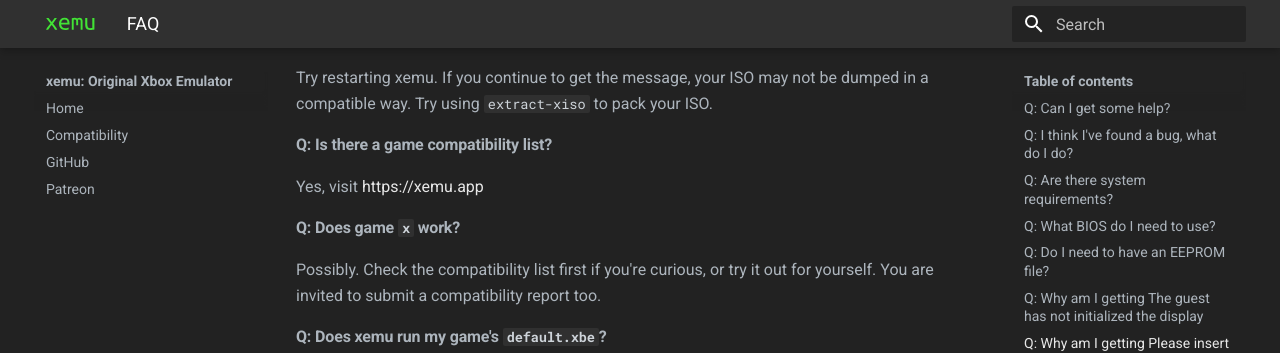
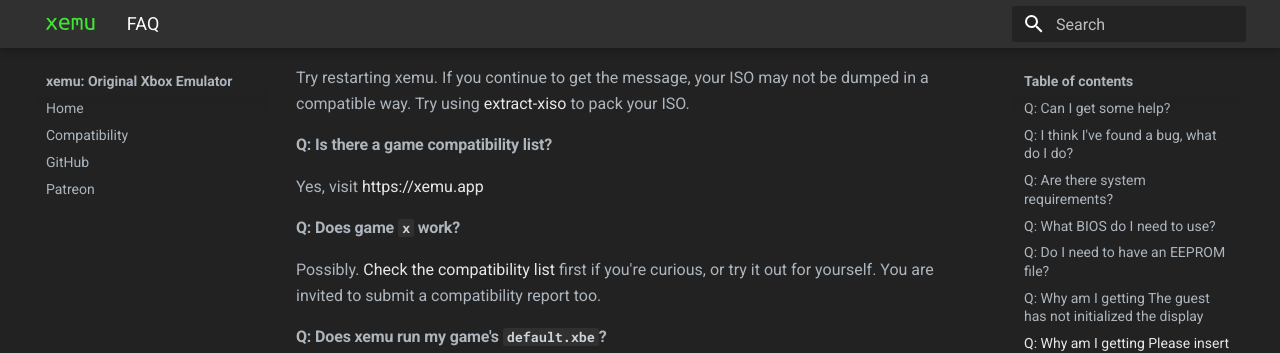
Before and after one commit to xemu-project/xemu-website, an MkDocs documentation site: the page built from docs/docs/faq.md, in a window 1280 px wide and 900 px high, scrolled down 822 px. Shown: the top 353 px of the window. Built offline with MkDocs 1.6.1 and Material for MkDocs 9.7.7, drawn with Linux system fonts in a browser that asks for light colours; part of the change alters nothing that is shown.

Commit message:
faq.md: change FAQ format to be uniform

```diff
--- a/docs/docs/faq.md
+++ b/docs/docs/faq.md
@@ -19,13 +19,13 @@ A default one will be created if you do not provide one.
 This is likely due to a mismatch of MCPX and BIOS images, or a corrupt MCPX boot ROM.
 
 #### Q: Why am I getting `Please insert an Xbox disc...`? I already loaded an ISO.
-Try restarting xemu. If you continue to get the message, your ISO may not be dumped in a compatible way. Try using `extract-xiso` to pack your ISO.
+Try restarting xemu. If you continue to get the message, your ISO may not be dumped in a compatible way. Try using [extract-xiso](https://github.com/xboxdev/extract-xiso) to pack your ISO.
 
 #### Q: Is there a game compatibility list?
 Yes, visit https://xemu.app
 
 #### Q: Does game `x`  work?
-Possibly. Check the compatibility list first if you're curious, or try it out for yourself. You are invited to submit a compatibility report too.
+Possibly. [Check the compatibility list](https://xemu.app) first if you're curious, or try it out for yourself. You are invited to submit a compatibility report too.
 
 #### Q: Does xemu run my game's `default.xbe`?
 No, not directly. xemu emulates the hardware of the system, so you'll need to have a disc image of your game backup. You can use [extract-xiso](https://github.com/xboxdev/extract-xiso) or qwix to create an image.
```
